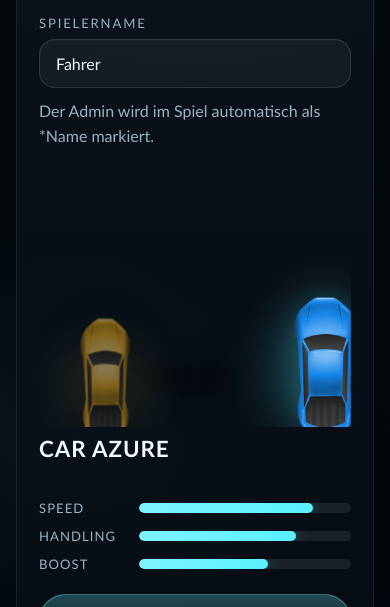
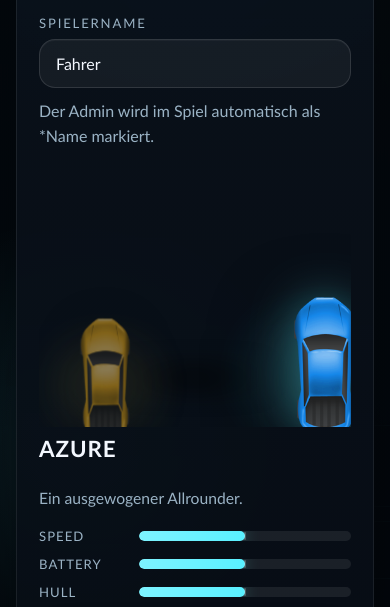
Before and after one commit to alexanderschramm1992/gamejam26, a website built with webpack: page public/index.html in a window 390 px wide. Shown: the part 237-844 px from the top of the page. Built offline with nearby package versions, Linux system fonts and the light colour scheme; files whose address does not match are found by name.

Commit message:
reworked car selection screen

```diff
--- a/public/styles.css
+++ b/public/styles.css
@@ -562,11 +562,24 @@ body {
   margin-top: 8px;
 }
 
+.vehicle-menu__summary {
+  display: grid;
+  gap: 14px;
+}
+
 .vehicle-menu__name {
   margin: 0 0 16px;
   font-size: clamp(1.4rem, 2vw, 2.2rem);
   letter-spacing: 0.04em;
   text-transform: uppercase;
+}
+
+.vehicle-menu__description {
+  margin: -6px 0 4px;
+  max-width: 62ch;
+  color: var(--muted);
+  font-size: 0.98rem;
+  line-height: 1.55;
 }
 
 .vehicle-menu__stats {
@@ -594,6 +607,18 @@ body {
   overflow: hidden;
   border-radius: 999px;
   background: rgba(255, 255, 255, 0.08);
+}
+
+.vehicle-stat__meter::after {
+  content: "";
+  position: absolute;
+  top: 1px;
+  bottom: 1px;
+  left: calc(50% - 1px);
+  width: 2px;
+  border-radius: 999px;
+  background: rgba(255, 255, 255, 0.22);
+  pointer-events: none;
 }
 
 .vehicle-stat__fill {
--- a/src/client/vehicle_selection/VehicleSelectionMenu.ts
+++ b/src/client/vehicle_selection/VehicleSelectionMenu.ts
@@ -19,6 +19,7 @@ export class VehicleSelectionMenu {
   private readonly root: HTMLDivElement;
   private readonly cards = new Map<string, VehicleCardElements>();
   private readonly nameEl: HTMLHeadingElement;
+  private readonly descriptionEl: HTMLParagraphElement;
   private readonly nameInput: HTMLInputElement;
   private readonly statRows = new Map<keyof VehicleOption["stats"], HTMLDivElement>();
   private readonly confirmButton: HTMLButtonElement;
@@ -122,16 +123,22 @@ export class VehicleSelectionMenu {
     const details = document.createElement("div");
     details.className = "vehicle-menu__details";
 
+    const summary = document.createElement("div");
+    summary.className = "vehicle-menu__summary";
+
     this.nameEl = document.createElement("h3");
     this.nameEl.className = "vehicle-menu__name";
+
+    this.descriptionEl = document.createElement("p");
+    this.descriptionEl.className = "vehicle-menu__description";
 
     const stats = document.createElement("div");
     stats.className = "vehicle-menu__stats";
 
     const statLabels: Array<[keyof VehicleOption["stats"], string]> = [
       ["speed", "Speed"],
-      ["handling", "Handling"],
-      ["boost", "Boost"]
+      ["battery", "Battery"],
+      ["hull", "Hull"]
     ];
 
     for (const [key, label] of statLabels) {
@@ -160,7 +167,8 @@ export class VehicleSelectionMenu {
     this.confirmButton.textContent = "Fahrzeug bestaetigen";
     this.confirmButton.addEventListener("click", () => this.confirmSelection());
 
-    details.append(this.nameEl, stats, this.confirmButton);
+    summary.append(this.nameEl, this.descriptionEl, stats);
+    details.append(summary, this.confirmButton);
     panel.append(eyebrow, title, intro, form, stage, details);
     this.root.appendChild(panel);
     (document.querySelector(".shell") ?? document.body).appendChild(this.root);
@@ -304,11 +312,12 @@ export class VehicleSelectionMenu {
   private render(): void {
     const activeVehicle = this.getSelectedVehicle();
     this.nameEl.textContent = activeVehicle.name;
+    this.descriptionEl.textContent = activeVehicle.descriptions;
     this.confirmButton.style.setProperty("--vehicle-accent", activeVehicle.accent);
 
     for (const [statKey, fill] of this.statRows) {
       const statValue = activeVehicle.stats[statKey];
-      fill.style.width = `${clamp(statValue, 0, 100)}%`;
+      fill.style.width = `${clamp(statValue, 0, 200) / 2}%`;
       fill.style.setProperty("--vehicle-accent", activeVehicle.accent);
     }
 
--- a/src/client/vehicle_selection/catalog.ts
+++ b/src/client/vehicle_selection/catalog.ts
@@ -1,7 +1,7 @@
 export interface VehicleSelectionStats {
   speed: number;
-  handling: number;
-  boost: number;
+  battery: number;
+  hull: number;
 }
 
 export interface VehicleOption {
@@ -9,43 +9,49 @@ export interface VehicleOption {
   name: string;
   assetPath: string;
   accent: string;
+  descriptions: string;
   stats: VehicleSelectionStats;
 }
 
 export const VEHICLE_OPTIONS: VehicleOption[] = [
   {
     id: "car-blue",
-    name: "Car Azure",
+    name: "Azure",
     assetPath: "/assets/cars/CarBlue.png",
     accent: "#58f0ff",
-    stats: { speed: 82, handling: 74, boost: 61 }
+    descriptions: "Ein ausgewogener Allrounder.",
+    stats: { speed: 100, battery: 100, hull: 100 }
   },
   {
     id: "car-green",
-    name: "Car Verge",
+    name: "Verge",
     assetPath: "/assets/cars/CarGreen.png",
     accent: "#9ef07f",
-    stats: { speed: 70, handling: 88, boost: 64 }
+    descriptions: "Der Wagen setzt auf Top Speed zu Lasten von Batterie und Stabilität.",
+    stats: { speed: 120, battery: 90, hull: 90 }
   },
   {
     id: "car-orange",
-    name: "Car Ember",
+    name: "Ember",
     assetPath: "/assets/cars/CarOrange.png",
     accent: "#ffb347",
-    stats: { speed: 91, handling: 68, boost: 73 }
+    descriptions: "Gebaut für hohe Batterielaufzeit zu Lasten von Höchstgeschwindigkeit und Stabilität.",
+    stats: { speed: 90, battery: 120, hull: 90 }
   },
   {
     id: "car-purple",
-    name: "Car Pulse",
+    name: "Pulse",
     assetPath: "/assets/cars/CarPurple.png",
     accent: "#d38cff",
-    stats: { speed: 78, handling: 80, boost: 86 }
+    descriptions: "Ein schweres stabiles Chassis, zu Lasten der Höchstgeschwindigkeit und Batterie Größe.",
+    stats: { speed: 90, battery: 90, hull: 120 }
   },
   {
     id: "car-yellow",
-    name: "Car Solar",
+    name: "Solar",
     assetPath: "/assets/cars/CarYellow.png",
     accent: "#ffe36a",
-    stats: { speed: 84, handling: 72, boost: 92 }
+    descriptions: "Du willst einen Speedrun Rekord aufstellen, dass ist das dein Wagen!",
+    stats: { speed: 110, battery: 110, hull: 80 }
   }
 ];
```
